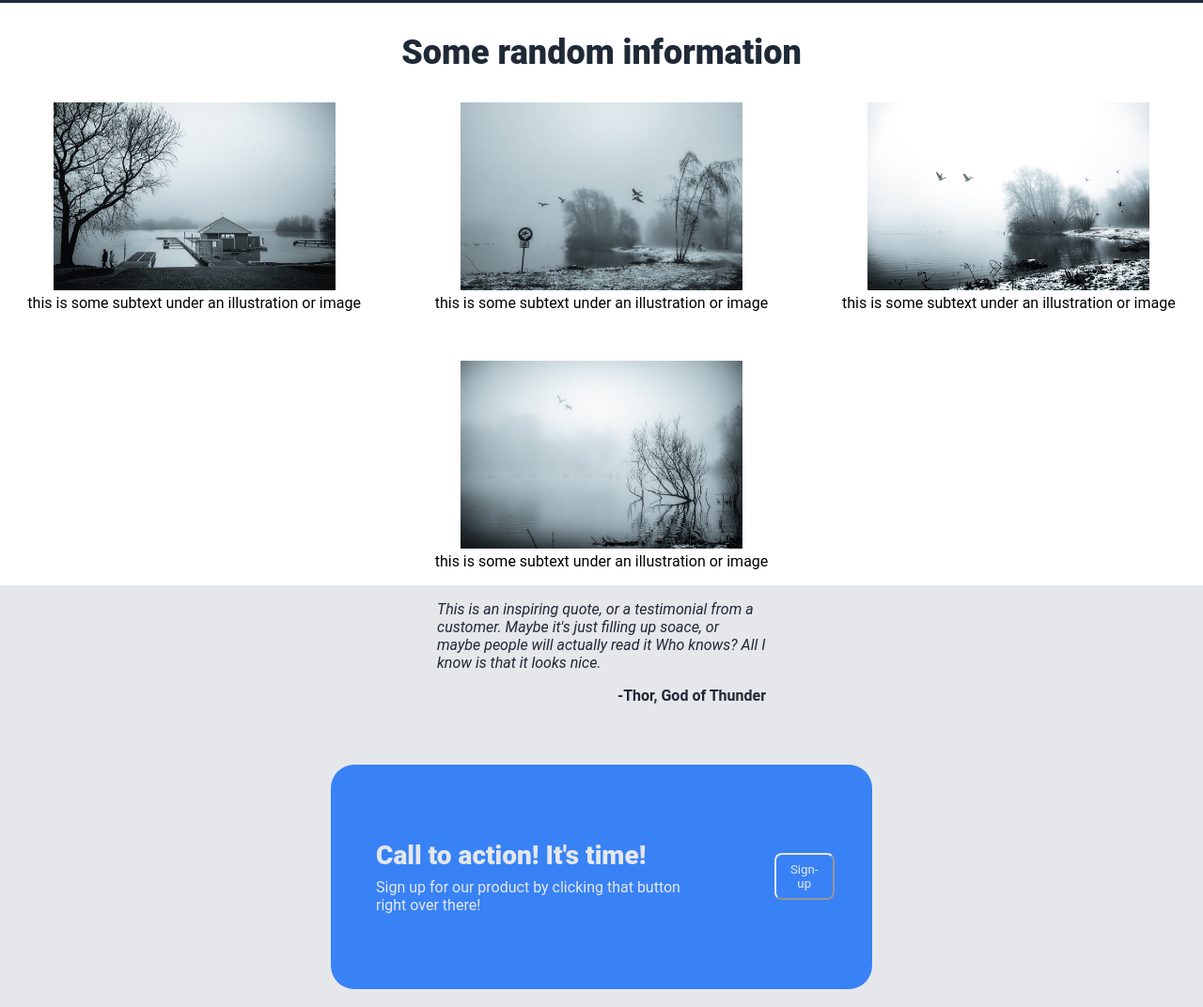
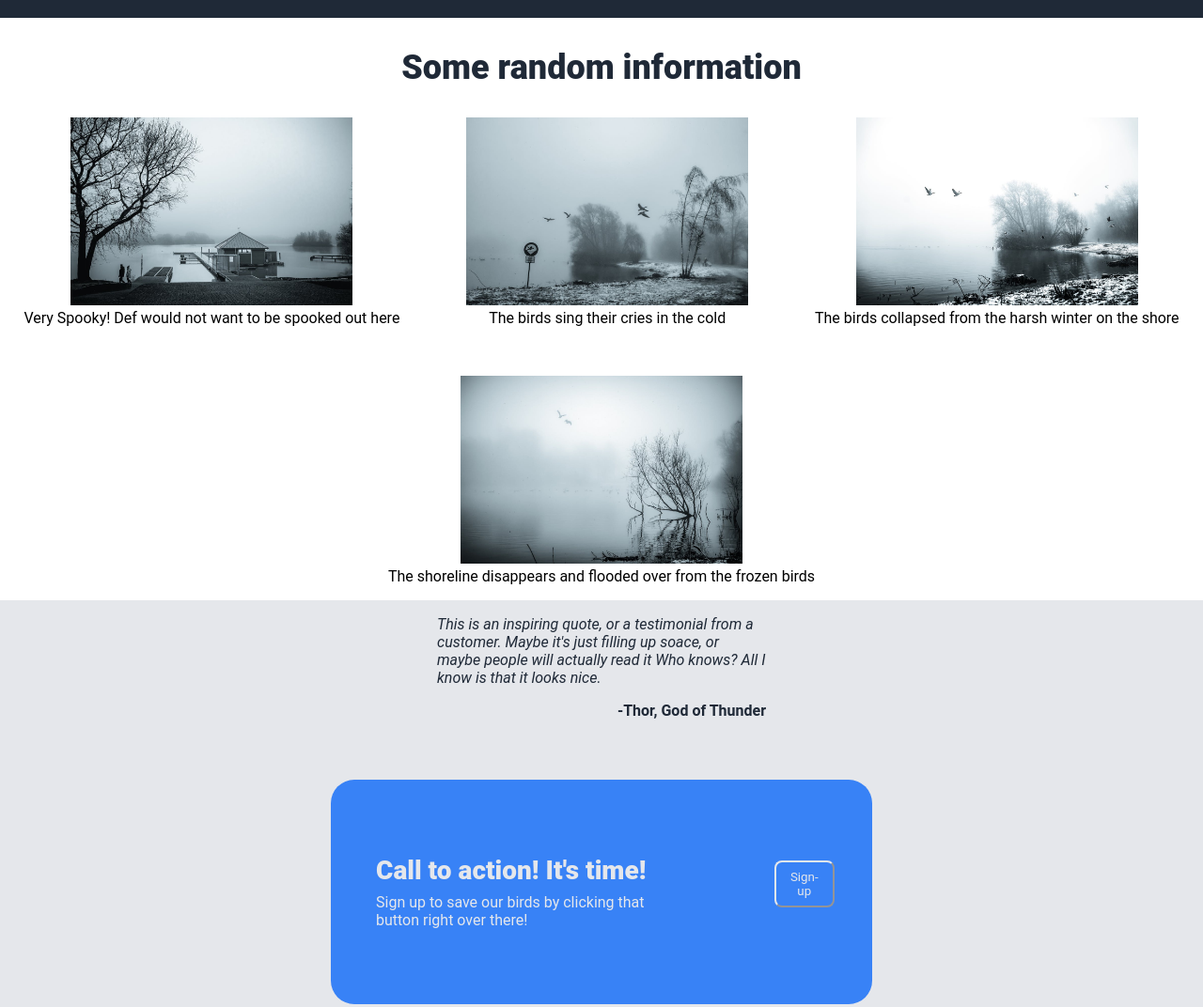
Before and after one commit to gmcbassoon/landing-page, a plain HTML site: page index.html in a window 1280 px wide. Shown: the part 357-1429 px from the top of the page at 94% size. Drawn offline with Linux system fonts and the light colour scheme.

Commit message:
added different text and added info to readme page

```diff
--- a/index.html
+++ b/index.html
@@ -31,19 +31,19 @@
             <div class="img-container">
             <div class="img">
                 <img src="./imgs/greyedout-dock.jpeg" alt="Picture one">
-                <div class="text">this is some subtext under an illustration or image</div>
+                <div class="text">Very Spooky! Def would not want to be spooked out here</div>
               </div>
               <div class="img">
                 <img src="./imgs/frozen-shoreline.jpeg" alt="Picture two">
-                <div class="text">this is some subtext under an illustration or image</div>
+                <div class="text">The birds sing their cries in the cold</div>
               </div>
               <div class="img">
                 <img src="./imgs/frozener-shoreline.jpeg" alt="Picture three">
-                <div class="text">this is some subtext under an illustration or image</div>
+                <div class="text">The birds collapsed from the harsh winter on the shore</div>
               </div>
               <div class="img">
                 <img src="./imgs/spooky-swamp.jpeg" alt="Picture four">
-                <div class="text">this is some subtext under an illustration or image</div>
+                <div class="text">The shoreline disappears and flooded over from the frozen birds</div>
               </div>
             </div>
         </div>
@@ -57,7 +57,7 @@
                 <div class="container-four">
                     <div class="box">
                         <div style="font-weight: 900; font-size: 28px;">Call to action! It's time!</div>
-                        <div>Sign up for our product by clicking that button right over there!</div>
+                        <div>Sign up to save our birds by clicking that button right over there!</div>
                     </div>
                     <div class="button-container">
                         <button class="button call">Sign-up</button>
--- a/styles.css
+++ b/styles.css
@@ -177,6 +177,7 @@ button {
     display: flex;
     align-self: flex-start;
     padding: 8px;
+    margin-bottom: 16px;
 }
 
 .button.call {
```
Also changed, not shown: 1 other file.
